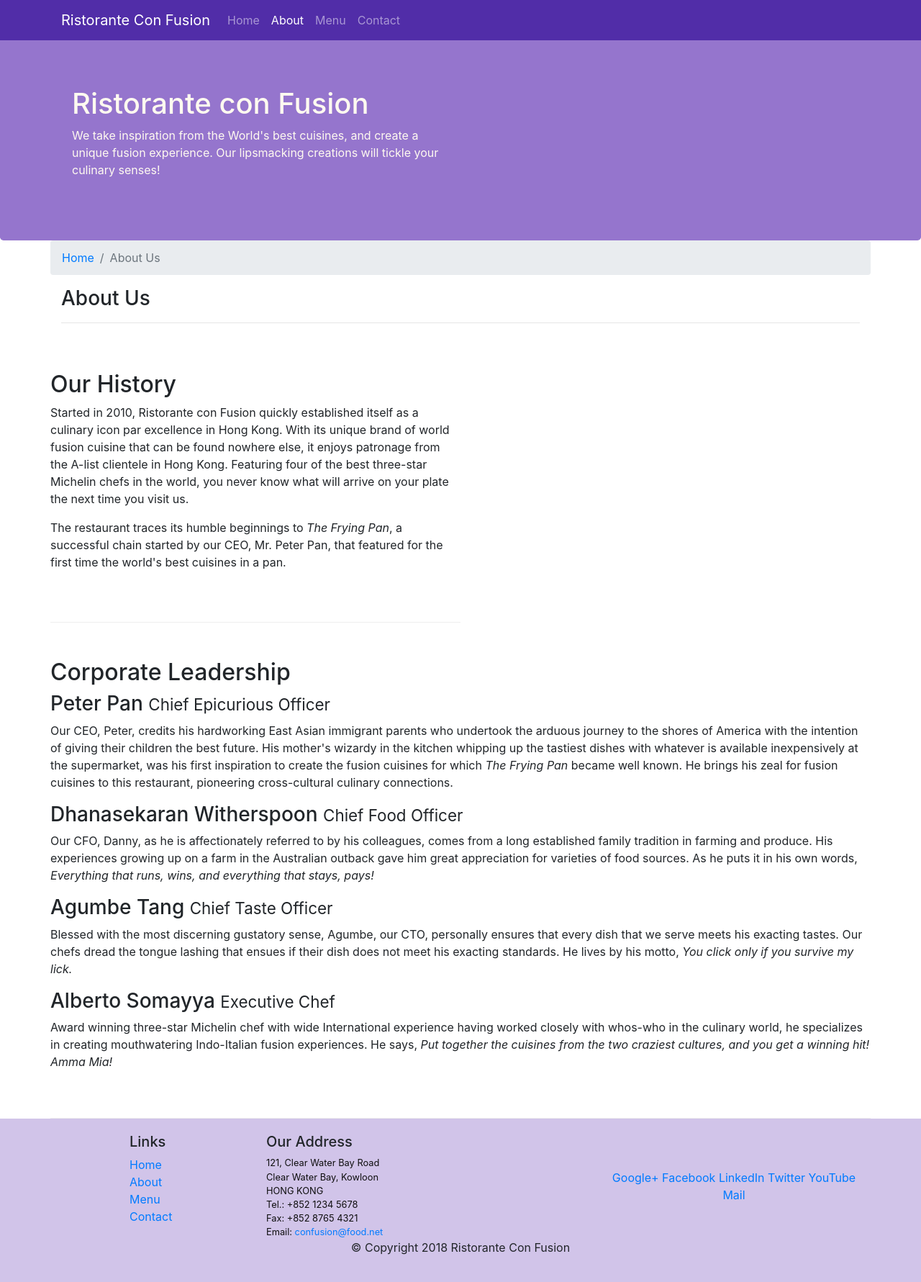
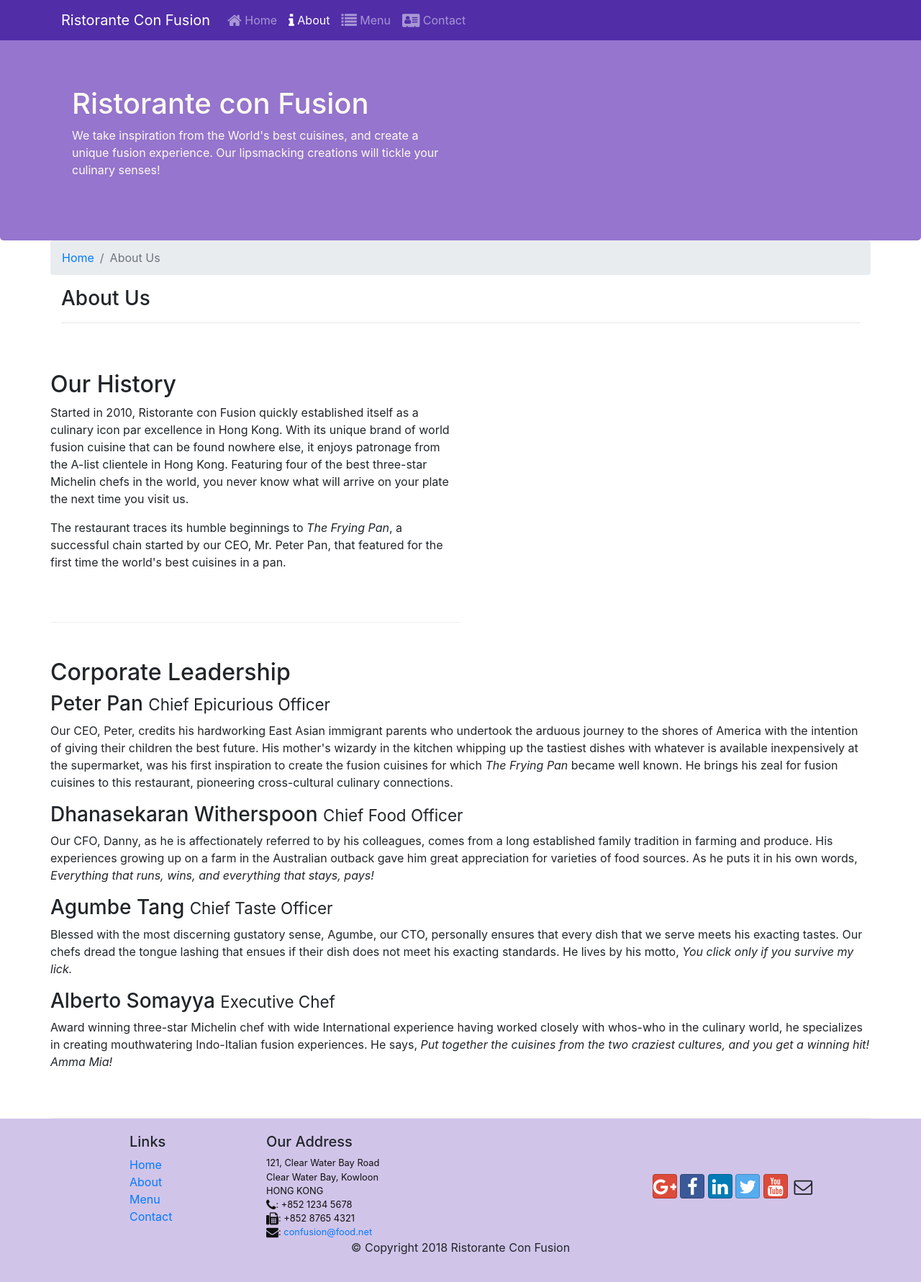
Before and after one commit to kotharishubh03/Front-End-Web-UI-Frameworks-and-Tools-Bootstrap-4, a website: page Bootstrap4/conFusion/aboutus.html in a window 1280 px wide. Shown: the whole page at 72% size. Drawn offline with nearby package versions, Linux system fonts and the light colour scheme.

Commit message:
Icon Fonts

```diff
--- a/week1/Bootstrap4/conFusion/aboutus.html
+++ b/Bootstrap4/conFusion/aboutus.html
@@ -11,7 +11,12 @@
     <!-- Bootstrap CSS -->
     <link rel="stylesheet" href="node_modules/bootstrap/dist/css/bootstrap.min.css">
     <meta name="viewport" content="width=device-width, initial-scale=1, shrink-to-fit=no">
+    <link rel="stylesheet" href="node_modules/font-awesome/css/font-awesome.min.css">
+    <link rel="stylesheet" href="node_modules/bootstrap-social/bootstrap-social.css">
+
     <title>Ristorante Con Fusion</title>
+
+    <!-- custom CSS -->
     <link href="css/styles.css" rel="stylesheet">
 </head>
 
@@ -24,10 +29,10 @@
            <a class="navbar-brand" href="./index.html">Ristorante Con Fusion</a>
            <div class="collapse navbar-collapse" id="Navbar">
                 <ul class="navbar-nav mr-auto">
-                    <li class="nav-item"><a class="nav-link" href="./index.html">Home</a></li>
-                    <li class="nav-item active"><a class="nav-link" href="#">About</a></li>
-                    <li class="nav-item"><a class="nav-link" href="#">Menu</a></li>
-                    <li class="nav-item"><a class="nav-link" href="#">Contact</a></li>
+                    <li class="nav-item"><a class="nav-link" href="./index.html"><span class="fa fa-home fa-lg"></span> Home</a></li>
+                    <li class="nav-item active"><a class="nav-link" href="#"><span class="fa fa-info fa-lg"></span> About</a></li>
+                    <li class="nav-item"><a class="nav-link" href="#"><span class="fa fa-list fa-lg"></span> Menu</a></li>
+                    <li class="nav-item"><a class="nav-link" href="#"><span class="fa fa-address-card fa-lg"></span> Contact</a></li>
                 </ul>
             </div>
         </div>
@@ -103,19 +108,20 @@
 		              121, Clear Water Bay Road<br>
 		              Clear Water Bay, Kowloon<br>
 		              HONG KONG<br>
-		              Tel.: +852 1234 5678<br>
-		              Fax: +852 8765 4321<br>
-		              Email: <a href="mailto:confusion@food.net">confusion@food.net</a>
+                      <i class="fa fa-phone fa-lg"></i>: +852 1234 5678<br>
+                      <i class="fa fa-fax fa-lg"></i>: +852 8765 4321<br>
+                      <i class="fa fa-envelope fa-lg"></i>:
+                      <a href="mailto:confusion@food.net">confusion@food.net</a>
 		           </address>
                 </div>
                 <div class="col-12 col-sm-4 align-self-center">
                     <div class="text-center">
-                        <a href="http://google.com/+">Google+</a>
-                        <a href="http://www.facebook.com/profile.php?id=">Facebook</a>
-                        <a href="http://www.linkedin.com/in/">LinkedIn</a>
-                        <a href="http://twitter.com/">Twitter</a>
-                        <a href="http://youtube.com/">YouTube</a>
-                        <a href="mailto:">Mail</a>
+                        <a class="btn btn-social-icon btn-google" href="http://google.com/+"><i class="fa fa-google-plus"></i></a>
+                        <a class="btn btn-social-icon btn-facebook" href="http://www.facebook.com/profile.php?id="><i class="fa fa-facebook"></i></a>
+                        <a class="btn btn-social-icon btn-linkedin" href="http://www.linkedin.com/in/"><i class="fa fa-linkedin"></i></a>
+                        <a class="btn btn-social-icon btn-twitter" href="http://twitter.com/"><i class="fa fa-twitter"></i></a>
+                        <a class="btn btn-social-icon btn-google" href="http://youtube.com/"><i class="fa fa-youtube"></i></a>
+                        <a class="btn btn-social-icon" href="mailto:"><i class="fa fa-envelope-o"></i></a>
                     </div>
                 </div>
            </div>
--- a/week1/Bootstrap4/conFusion/package.json
+++ b/Bootstrap4/conFusion/package.json
@@ -15,6 +15,8 @@
   },
   "dependencies": {
     "bootstrap": "^4.5.2",
+    "bootstrap-social": "^5.1.1",
+    "font-awesome": "^4.7.0",
     "install": "^0.13.0",
     "jquery": "^3.5.1",
     "popper.js": "^1.12.9"
```
Also changed, not shown: Bootstrap4/conFusion/index.html (renamed from week1/Bootstrap4/conFusion/index.html, +19 -13 lines), Bootstrap4/conFusion/css/styles.css (renamed from week1/Bootstrap4/conFusion/css/styles.css), 9 other files.
